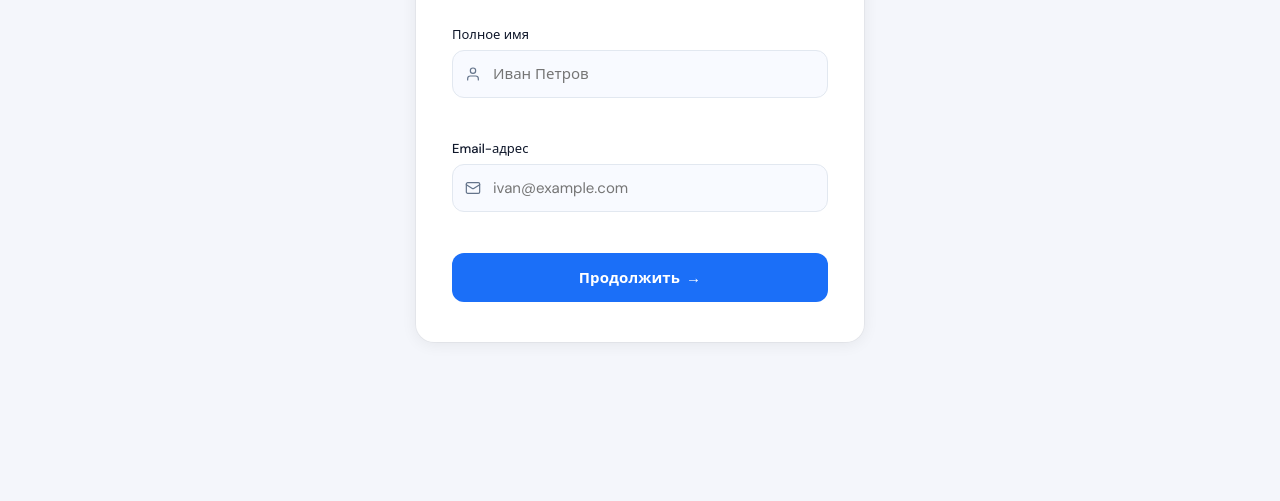
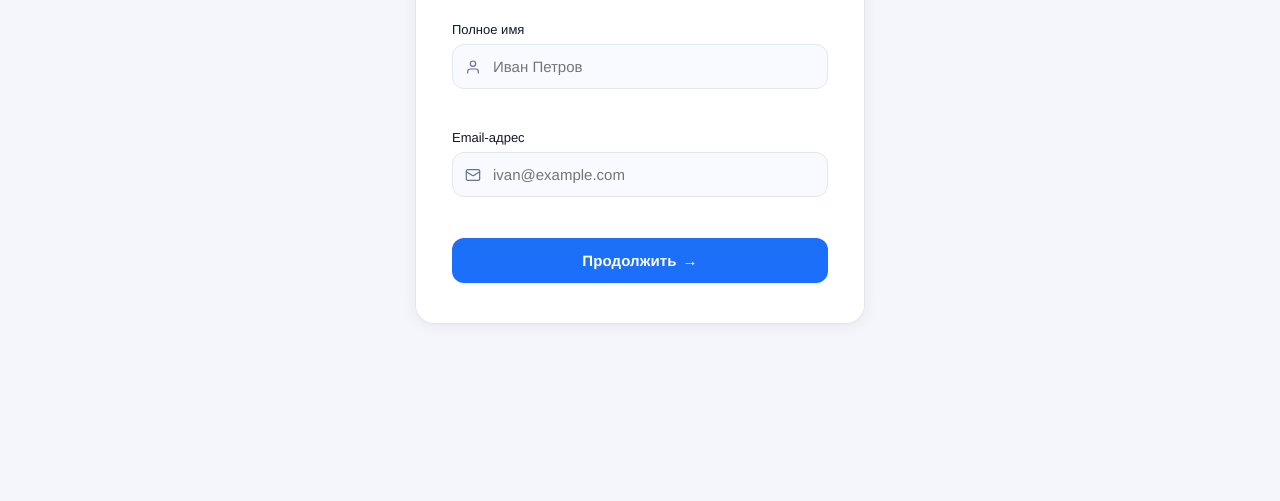
Before and after one commit to abauer-spec/calc, a plain HTML site: page index.html in a window 1280 px wide. Shown: the part 299-800 px from the top of the page. Drawn offline with Linux system fonts and the light colour scheme.

Commit message:
Update styles.css

```diff
--- a/styles.css
+++ b/styles.css
@@ -19,8 +19,10 @@
   --border:    #e2e8f0;
   --radius:    18px;
   --radius-sm: 12px;
-  --font:      'DM Sans', system-ui, sans-serif;
-  --font-head: 'Syne', system-ui, sans-serif;
+  /* --font:      'DM Sans', system-ui, sans-serif;
+  --font-head: 'Syne', system-ui, sans-serif; */
+   --font:      'Helvetica Neue', Helvetica, Arial, sans-serif;
+   --font-head: 'Helvetica Neue', Helvetica, Arial, sans-serif;
 }
 
 *, *::before, *::after { box-sizing: border-box; margin: 0; padding: 0; }
```
